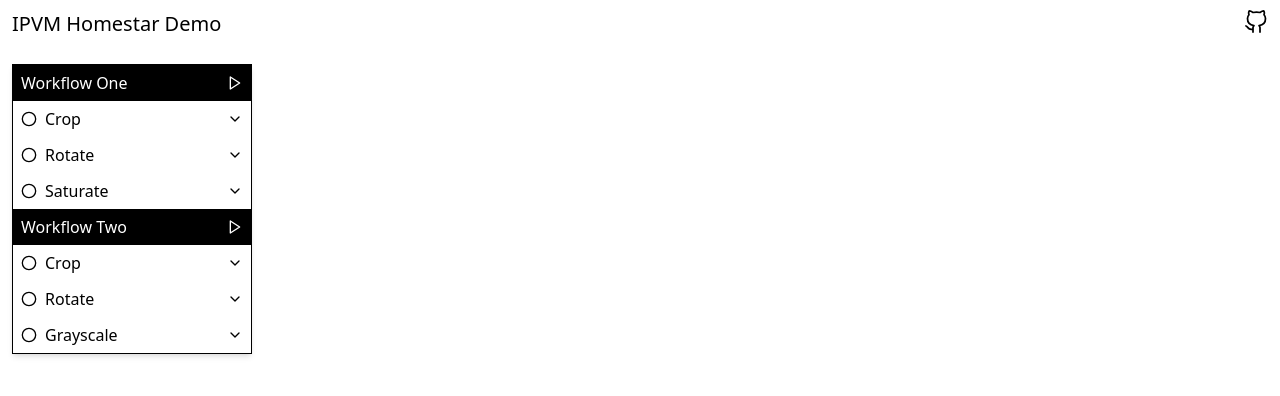
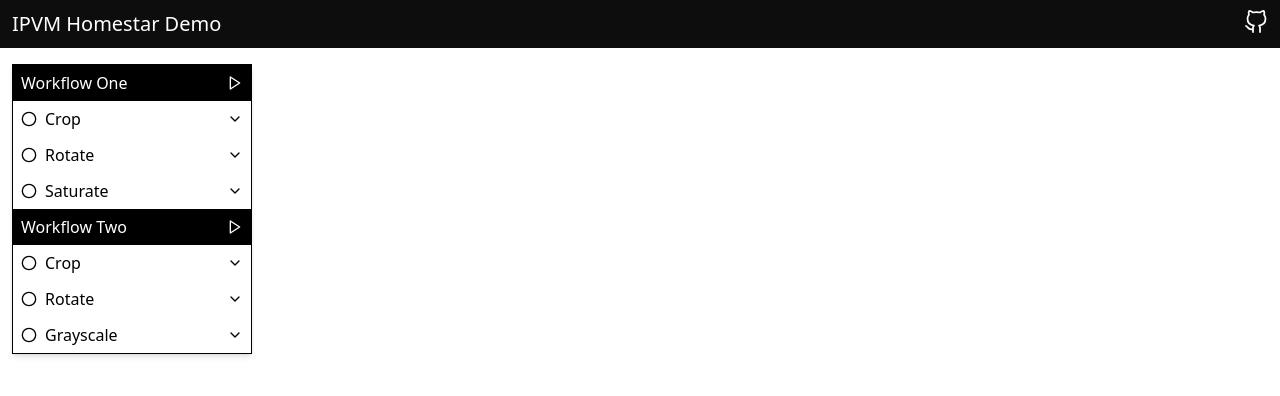
Before and after one commit to bgins/homestar-image-processing-demo, a SvelteKit app: page / in a window 1280 px wide. Shown: the top 396 px of the page. Built offline with nearby package versions, Linux system fonts and the light colour scheme.

Commit message:
Add Fission publishing

```diff
--- /dev/null
+++ b/fission.yaml
@@ -0,0 +1,3 @@
+ignore: []
+url: big-cyclops.fission.app
+build: ./build
--- a/src/components/Header.svelte
+++ b/src/components/Header.svelte
@@ -3,10 +3,15 @@
 </script>
 
 <div
-  class="absolute z-10 top-0 grid grid-cols-[1fr_auto] content-center w-full h-12 px-3 py-2 bg-white/50 backdrop-opacity-100"
+  class="absolute z-10 top-0 grid grid-cols-[1fr_auto] content-center w-full h-12 px-3 py-2 bg-black/95 backdrop-opacity-100"
 >
-  <span class="text-xl font-[500]">IPVM Homestar Demo</span>
-  <a href="https://github.com/ipvm-wg/homestar" target="__blank" rel="noreferrer">
+  <span class="text-xl text-white font-[500]">IPVM Homestar Demo</span>
+  <a
+    class="text-white"
+    href="https://github.com/ipvm-wg/homestar"
+    target="__blank"
+    rel="noreferrer"
+  >
     <GitHubIcon />
   </a>
 </div>
```
